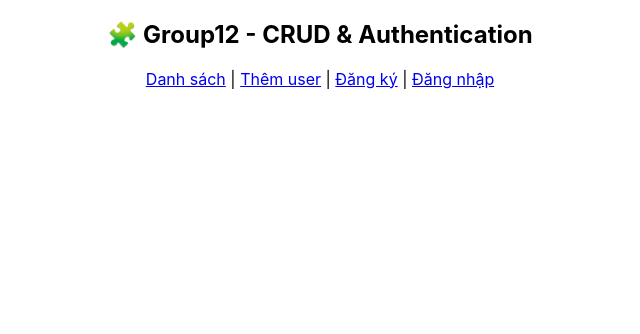
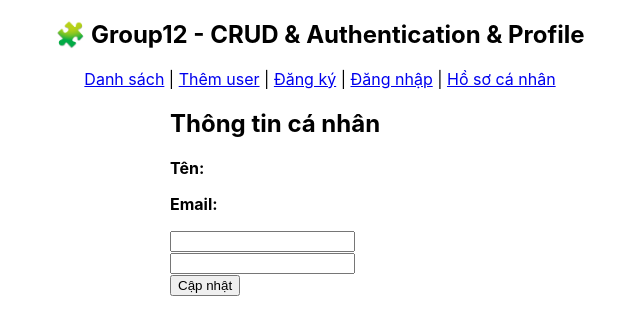
Before and after one commit to Thai22TIN01/group12-project1, a React (Create React App) app in the folder frontend/: page /profile in a window 1280 px wide. Shown: the top 334 px of the page, without its empty margins (320-960 px from the left). Built offline with nearby package versions, Linux system fonts and the light colour scheme; no server answers.

Commit message:
Hoàn thành frontend-profile (Form Profile, Cập nhật thông tin cá nhân)

```diff
--- a/frontend/src/App.js
+++ b/frontend/src/App.js
@@ -4,17 +4,19 @@ import AddUser from "./AddUser";
 import UserList from "./UserList";
 import Register from "./Register";
 import Login from "./Login";
+import Profile from "./Profile"; // 🆕 thêm import trang Profile
 
 function App() {
   return (
     <Router>
       <div style={{ textAlign: "center", marginBottom: "20px" }}>
-        <h2>🧩 Group12 - CRUD & Authentication</h2>
+        <h2>🧩 Group12 - CRUD & Authentication & Profile</h2>
         <nav>
           <Link to="/">Danh sách</Link> |{" "}
           <Link to="/add">Thêm user</Link> |{" "}
           <Link to="/register">Đăng ký</Link> |{" "}
-          <Link to="/login">Đăng nhập</Link>
+          <Link to="/login">Đăng nhập</Link> |{" "}
+          <Link to="/profile">Hồ sơ cá nhân</Link> {/* 🆕 link tới trang Profile */}
         </nav>
       </div>
 
@@ -23,6 +25,7 @@ function App() {
         <Route path="/add" element={<AddUser />} />
         <Route path="/register" element={<Register />} />
         <Route path="/login" element={<Login />} />
+        <Route path="/profile" element={<Profile />} /> {/* 🆕 route mới */}
       </Routes>
     </Router>
   );
--- /dev/null
+++ b/frontend/src/Profile.jsx
@@ -0,0 +1,57 @@
+import React, { useEffect, useState } from "react";
+import axios from "axios";
+
+export default function Profile() {
+  const [user, setUser] = useState({});
+  const [form, setForm] = useState({ name: "", email: "" });
+  const token = localStorage.getItem("token");
+
+  // Lấy thông tin user từ backend
+  useEffect(() => {
+    const fetchProfile = async () => {
+      try {
+        const res = await axios.get("http://localhost:5000/profile", {
+          headers: { Authorization: `Bearer ${token}` },
+        });
+        setUser(res.data);
+        setForm({ name: res.data.name, email: res.data.email });
+      } catch (err) {
+        alert("Không lấy được thông tin user");
+      }
+    };
+    fetchProfile();
+  }, [token]);
+
+  // Cập nhật thông tin user
+  const handleUpdate = async (e) => {
+    e.preventDefault();
+    try {
+      const res = await axios.put("http://localhost:5000/profile", form, {
+        headers: { Authorization: `Bearer ${token}` },
+      });
+      alert(res.data.message);
+    } catch (err) {
+      alert("Lỗi cập nhật");
+    }
+  };
+
+  return (
+    <div style={{ width: "300px", margin: "auto" }}>
+      <h2>Thông tin cá nhân</h2>
+      <p><b>Tên:</b> {user.name}</p>
+      <p><b>Email:</b> {user.email}</p>
+
+      <form onSubmit={handleUpdate}>
+        <input
+          value={form.name}
+          onChange={(e) => setForm({ ...form, name: e.target.value })}
+        /><br/>
+        <input
+          value={form.email}
+          onChange={(e) => setForm({ ...form, email: e.target.value })}
+        /><br/>
+        <button type="submit">Cập nhật</button>
+      </form>
+    </div>
+  );
+}
```
